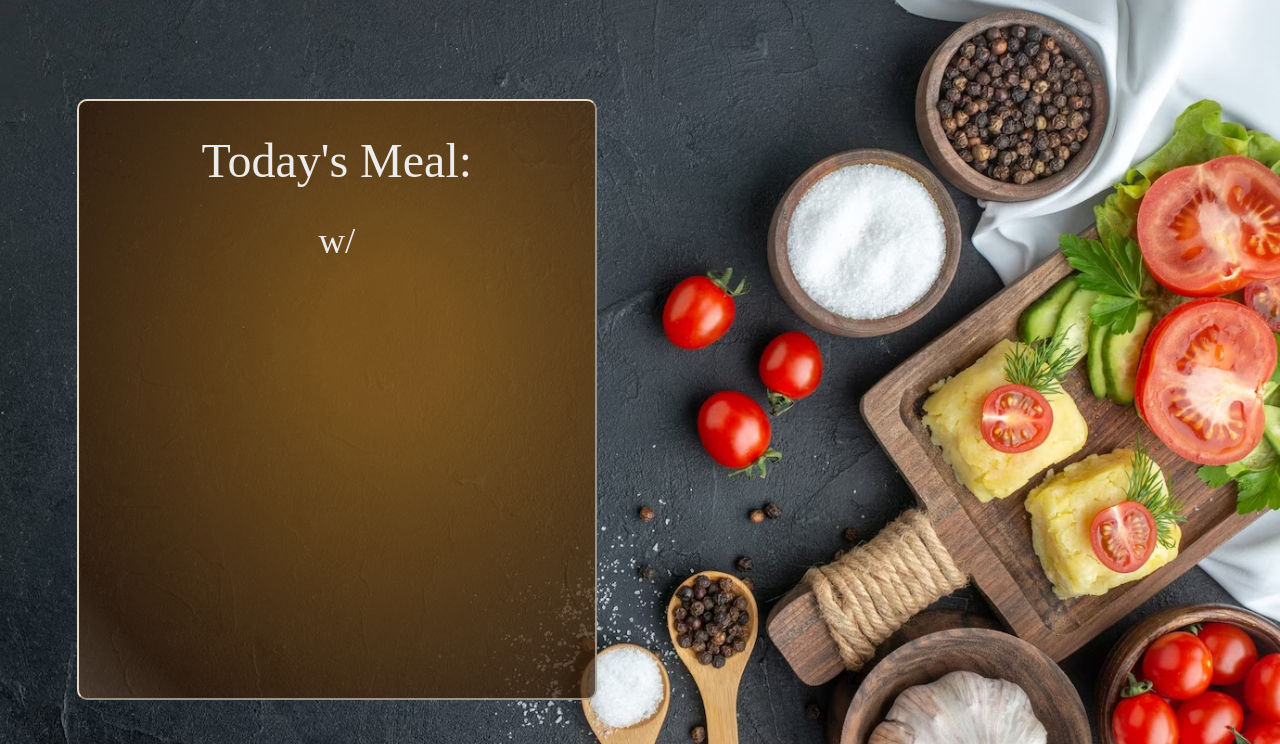
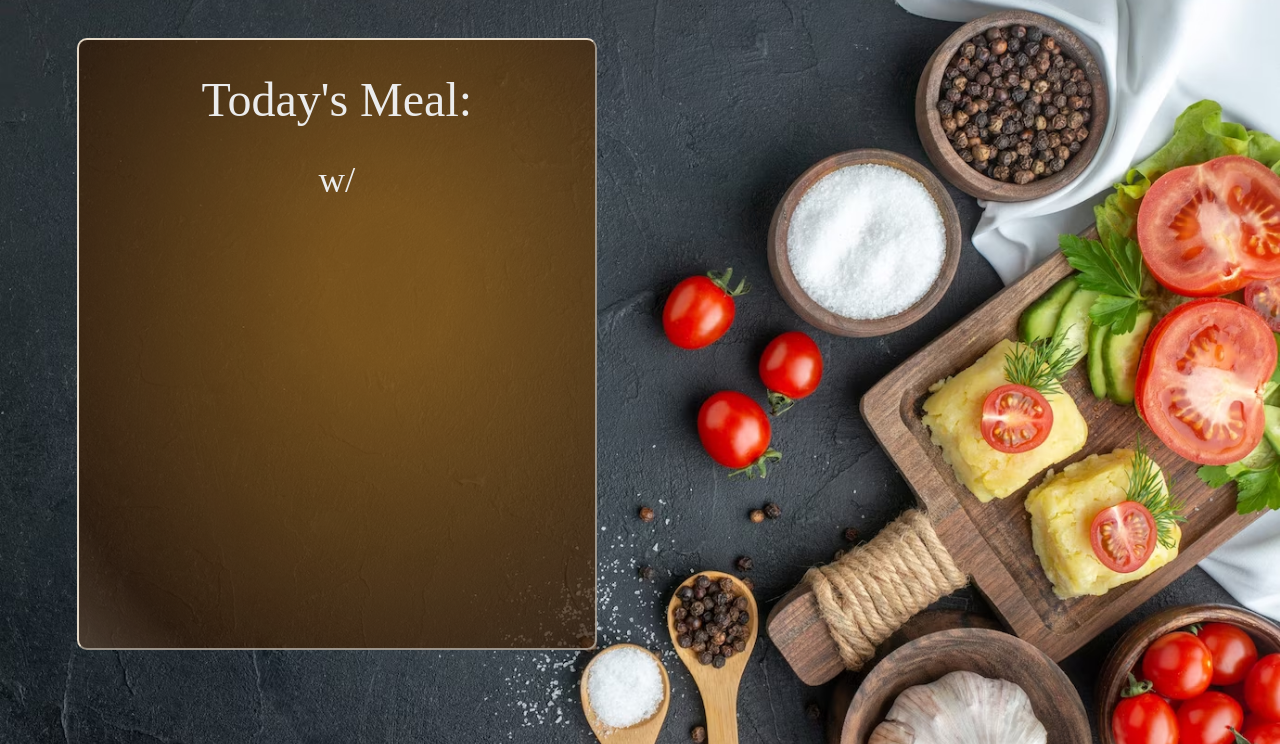
Before and after one commit to edbiggs/GFC-Final, a Flask app: template app/templates/index.html in a window 1280 px wide. Shown: the part 56-800 px from the top of the page. Run offline with Flask 3, Linux system fonts and the light colour scheme; the template is opened without the code that fills it, so the values that code supplies are empty; some libraries are stand-ins or nearby versions.

Commit message:
visual changes

```diff
--- a/app/static/index.css
+++ b/app/static/index.css
@@ -17,10 +17,13 @@ body{
 }
 
 .date-div{
-    margin-left: 8%;
-    margin-top: 2%;
-    font-size: 210%;
-    padding-bottom: 3%;
+    display: flex;
+    flex-direction: column;
+    font-size: 280%;
+    min-width: 520px;
+    width: fit-content;
+    text-align: center;
+    /* border: 2px solid black; */
 
 }
 
@@ -30,7 +33,8 @@ body{
     flex-direction: column;
     /* border: 2px solid black; */
     border-radius: 5px;
-    height: 700px
+    height: 650px;
+    align-self: flex-start;
 }
 
 .flex-box{
@@ -44,12 +48,13 @@ body{
     height: 100%;
     padding-top: 2%;
     background-image: radial-gradient(farthest-corner at 60% 40%,   rgba(133, 86, 21, .9) 15%,rgba(51, 26, 6, .8)83%, rgba(255,255,255,1) 200%);
-    background-color:
+    /* border: 2px solid green; */
+
 }
 
 .meal-div{
     display: flex;
-    /* border: 2px solid black; */
+    /* border: 2px solid blue; */
     font-size: 250%;
     text-align: center;
     align-self: center;
@@ -62,6 +67,4 @@ body{
     font-size: 150%;
     align-self: center;
     margin-top: 0%;
-
-
 }
--- a/app/static/vans.css
+++ b/app/static/vans.css
@@ -1,6 +1,11 @@
 body{
+    background-image: url("images/valve_train.jpg");
+    background-size: 100%;
+    background-attachment: fixed;
     opacity:0.9
 }
+
+
 
 
 
```
Also changed, not shown: app/static/work_needed.css (+7 -3 lines), app/static/Images/THE ONE.jpeg (deleted), app/static/Images/food counter top 2.avif (deleted), app/static/Images/food counter top.avif (deleted), app/static/Images/gears.jpg (added), app/static/Images/parts.jpeg (added), app/static/Images/tools4.jpg (added), app/static/Images/valve_train.jpg (added).
